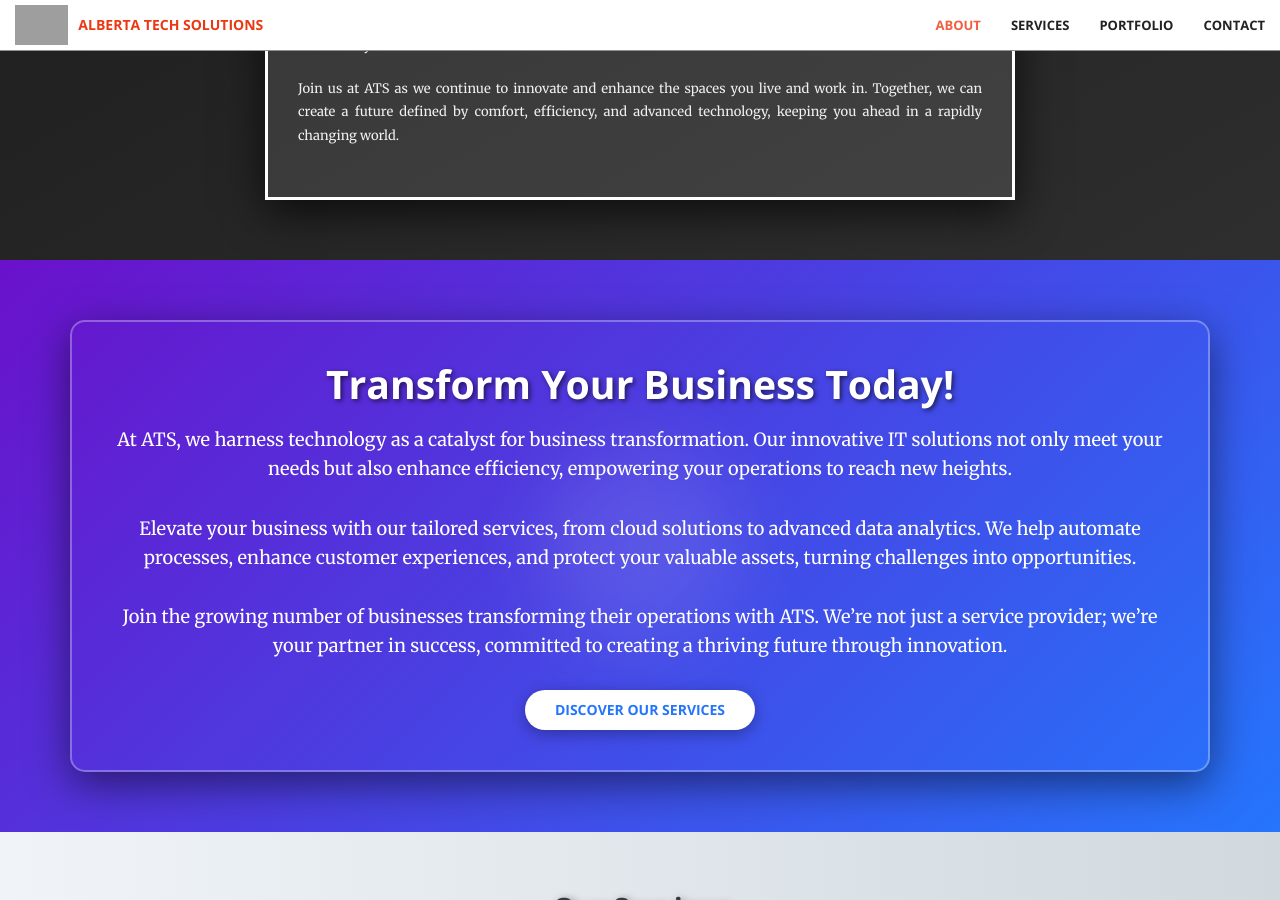
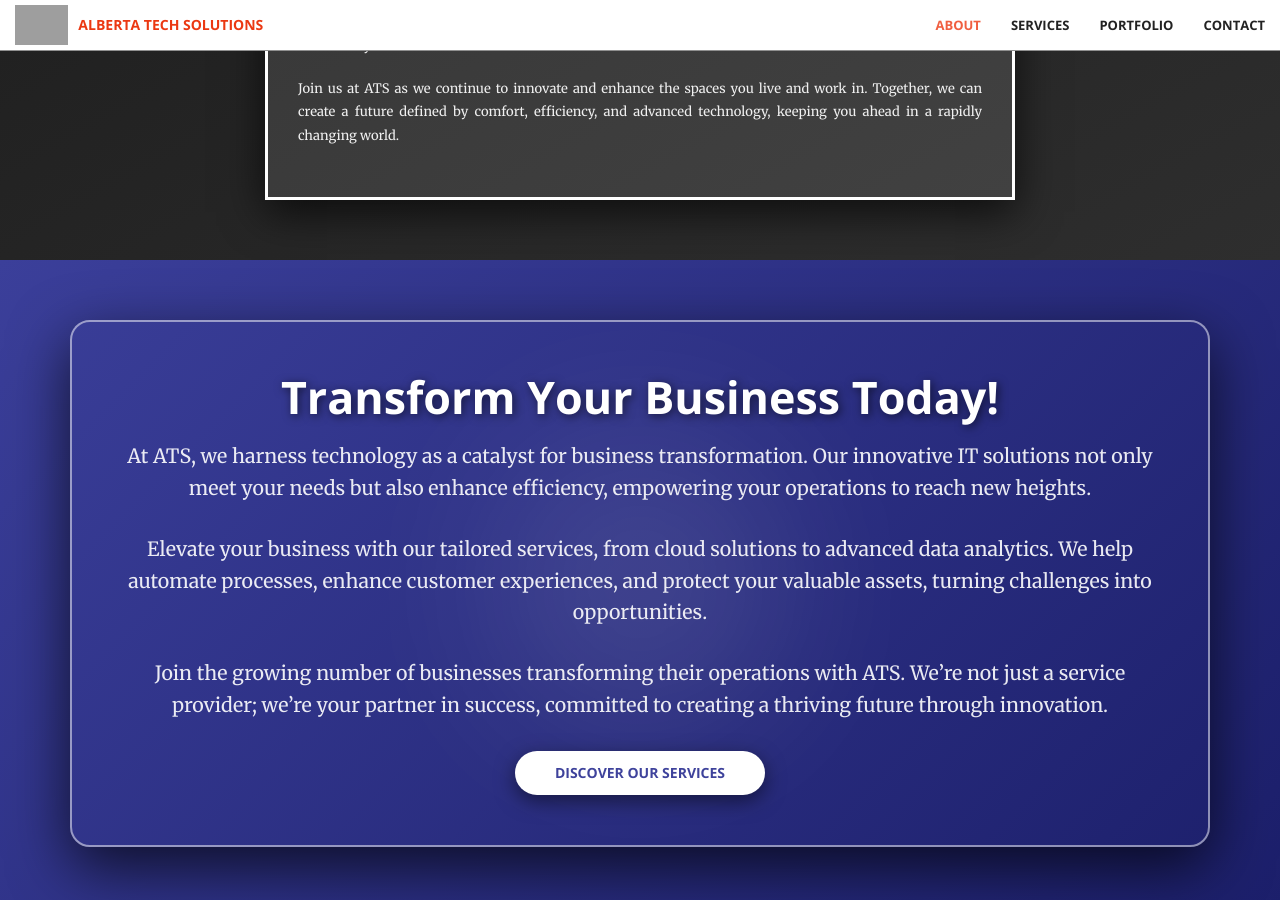
Before and after one commit to ATSGIS/albertatechsolutions, a Jekyll site: the page built from index.html, in a window 1280 px wide and 900 px high, scrolled down 1706 px. Built offline with Jekyll 4.4.1, drawn with Linux system fonts in a browser that asks for light colours; grey boxes are pictures that could not be loaded.

Commit message:
Update aside1.html

```diff
--- a/_includes/aside1.html
+++ b/_includes/aside1.html
@@ -1,22 +1,22 @@
-<aside class="bg-gradient" style="background: linear-gradient(135deg, #6a11cb, #2575fc); color: white; padding: 60px 0; position: relative;">
+<aside class="bg-gradient" style="background: linear-gradient(135deg, #3b3f9a, #1c1f6b); color: white; padding: 60px 0; position: relative;">
     <div class="container text-center">
-        <div class="call-to-action" style="border: 2px solid rgba(255, 255, 255, 0.3); border-radius: 15px; padding: 40px; box-shadow: 0 12px 40px rgba(0, 0, 0, 0.5); overflow: hidden; position: relative;">
-            <h2 style="font-size: 2.8em; font-weight: bold; text-shadow: 2px 2px 5px rgba(0, 0, 0, 0.6);">Transform Your Business Today!</h2>
-            <p style="font-size: 1.3em; margin-bottom: 30px; line-height: 1.6;">
+        <div class="call-to-action" style="border: 2px solid rgba(255, 255, 255, 0.5); border-radius: 20px; padding: 50px; box-shadow: 0 20px 60px rgba(0, 0, 0, 0.7); overflow: hidden; position: relative;">
+            <h2 style="font-size: 3.2em; font-weight: bold; text-shadow: 2px 2px 10px rgba(0, 0, 0, 0.6);">Transform Your Business Today!</h2>
+            <p style="font-size: 1.4em; margin-bottom: 30px; line-height: 1.6; opacity: 0.9;">
                 At ATS, we harness technology as a catalyst for business transformation. Our innovative IT solutions not only meet your needs but also enhance efficiency, empowering your operations to reach new heights.
             </p>
-            <p style="font-size: 1.3em; margin-bottom: 30px; line-height: 1.6;">
+            <p style="font-size: 1.4em; margin-bottom: 30px; line-height: 1.6; opacity: 0.9;">
                 Elevate your business with our tailored services, from cloud solutions to advanced data analytics. We help automate processes, enhance customer experiences, and protect your valuable assets, turning challenges into opportunities.
             </p>
-            <p style="font-size: 1.3em; margin-bottom: 30px; line-height: 1.6;">
+            <p style="font-size: 1.4em; margin-bottom: 30px; line-height: 1.6; opacity: 0.9;">
                 Join the growing number of businesses transforming their operations with ATS. We’re not just a service provider; we’re your partner in success, committed to creating a thriving future through innovation.
             </p>
-            <a href="#services" class="btn btn-light btn-xl" style="padding: 10px 30px; border-radius: 25px; transition: background-color 0.3s; color: #2575fc; background-color: #fff; box-shadow: 0 4px 15px rgba(0, 0, 0, 0.3);">
+            <a href="#services" class="btn btn-light btn-xl" style="padding: 12px 40px; border-radius: 30px; transition: background-color 0.3s; color: #3b3f9a; background-color: #ffffff; box-shadow: 0 6px 20px rgba(0, 0, 0, 0.5); font-weight: bold;">
                 Discover Our Services
             </a>
 
             <!-- Decorative Element -->
-            <div class="decorative-blob" style="position: absolute; top: 50%; left: 50%; transform: translate(-50%, -50%); width: 200px; height: 200px; background: rgba(255, 255, 255, 0.1); border-radius: 50%; filter: blur(40px); z-index: 0;"></div>
+            <div class="decorative-blob" style="position: absolute; top: 50%; left: 50%; transform: translate(-50%, -50%); width: 300px; height: 300px; background: rgba(255, 255, 255, 0.1); border-radius: 50%; filter: blur(80px); z-index: 0;"></div>
         </div>
     </div>
 </aside>
```
